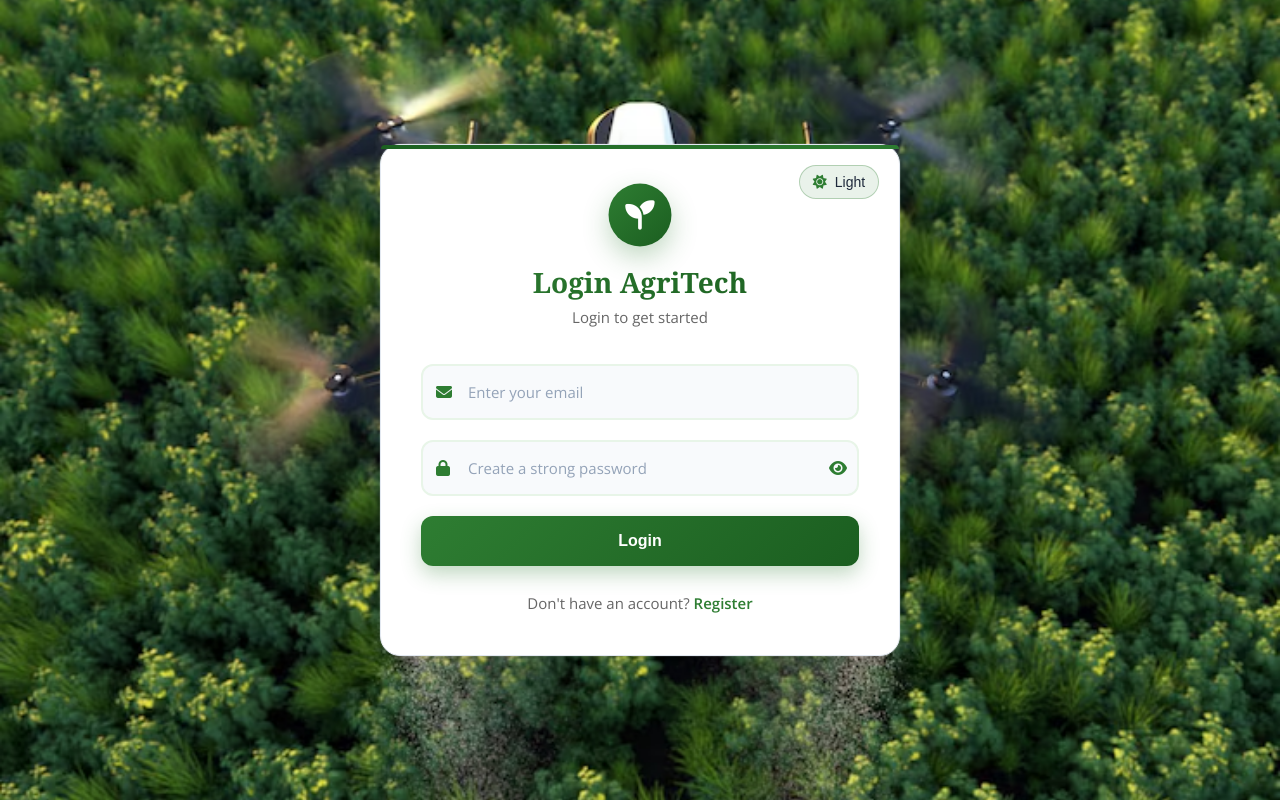
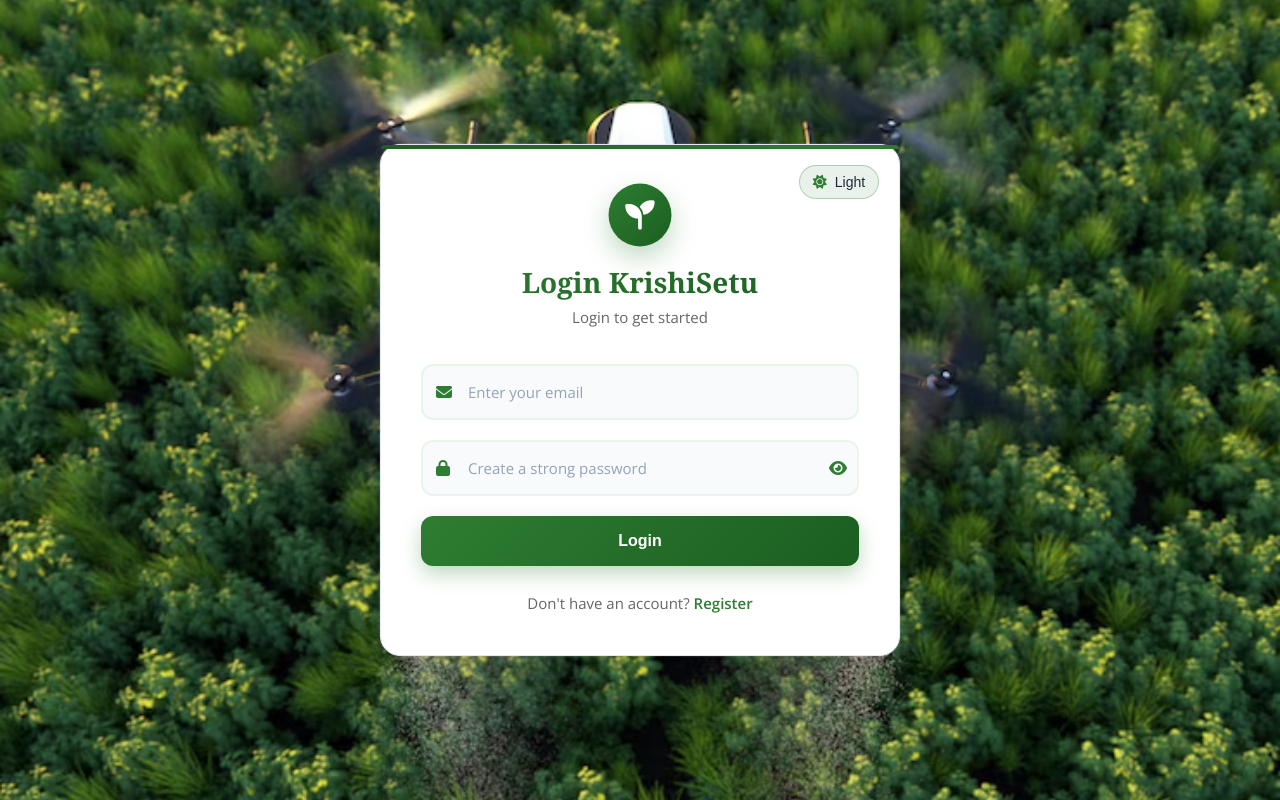
Before and after one commit to KanishaSharma11/AgriTech, a plain HTML site: page login.html in a window 1280 px wide. Drawn offline with nearby package versions, Linux system fonts and the light colour scheme; a web font is replaced by a local one.

Commit message:
Update login.html

```diff
--- a/login.html
+++ b/login.html
@@ -3,7 +3,7 @@
 
 <head>
   <meta charset="UTF-8">
-  <title>Login - AgriTech</title>
+  <title>Login - KrishiSetu</title>
   <link rel="stylesheet" href="https://cdnjs.cloudflare.com/ajax/libs/font-awesome/6.4.0/css/all.min.css">
   <link rel="stylesheet" href="login.css">
   <link rel="stylesheet" href="theme.css">
@@ -26,7 +26,7 @@
       <div class="brand-icon">
         <i class="fas fa-seedling"></i>
       </div>
-      <h2>Login AgriTech</h2>
+      <h2>Login KrishiSetu</h2>
       <p class="form-subtitle">Login to get started</p>
     </div>
 
```
